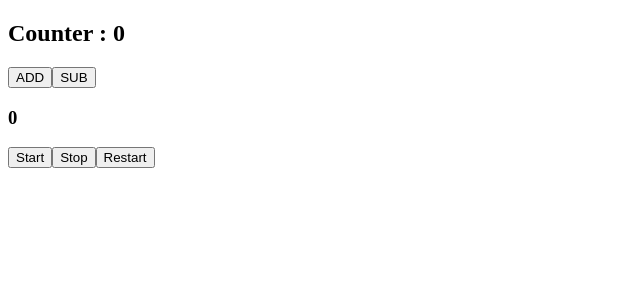
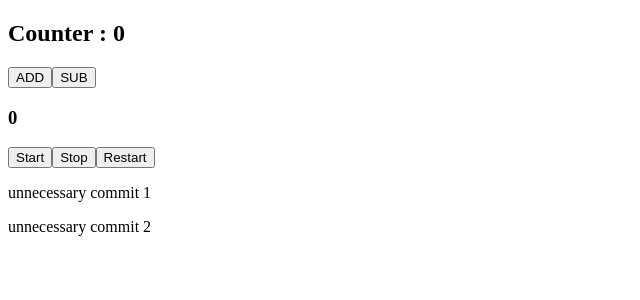
Before and after one commit to callmeehimanshu/machineCodingRound, a React (Vite) app in the folder vite-project/: page / in a window 1280 px wide. Shown: the top 300 px of the page, without its empty margins (0-640 px from the left). Built offline with nearby package versions, Linux system fonts and the light colour scheme.

Commit message:
revert changes by commit id

```diff
--- a/vite-project/src/App.jsx
+++ b/vite-project/src/App.jsx
@@ -11,7 +11,8 @@ function App() {
     <>
     <CounterTest/>
      <StopWatchTest/>
-
+     <p>unnecessary commit 1</p>
+     <p>unnecessary commit 2</p>
     </>
   )
 }
```
